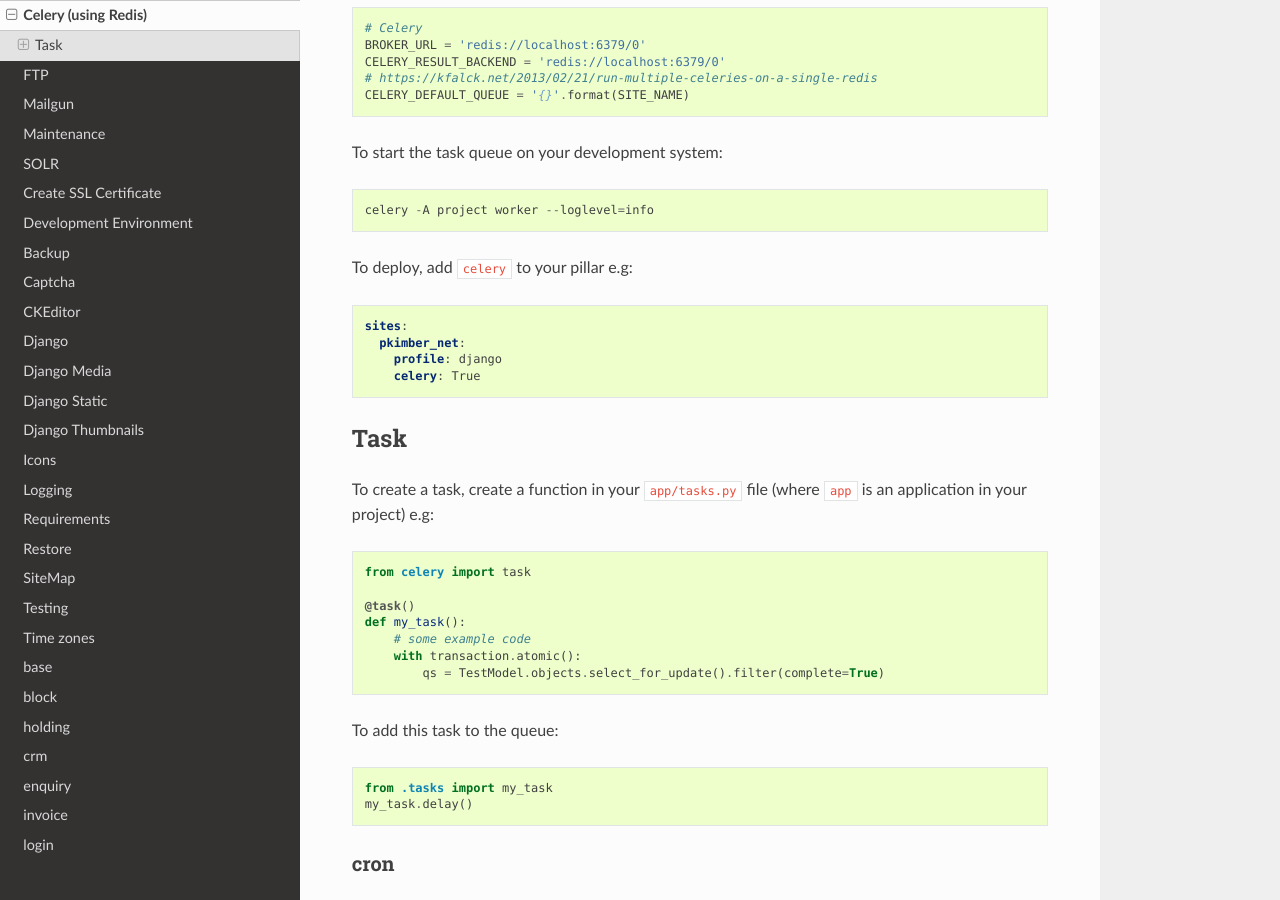
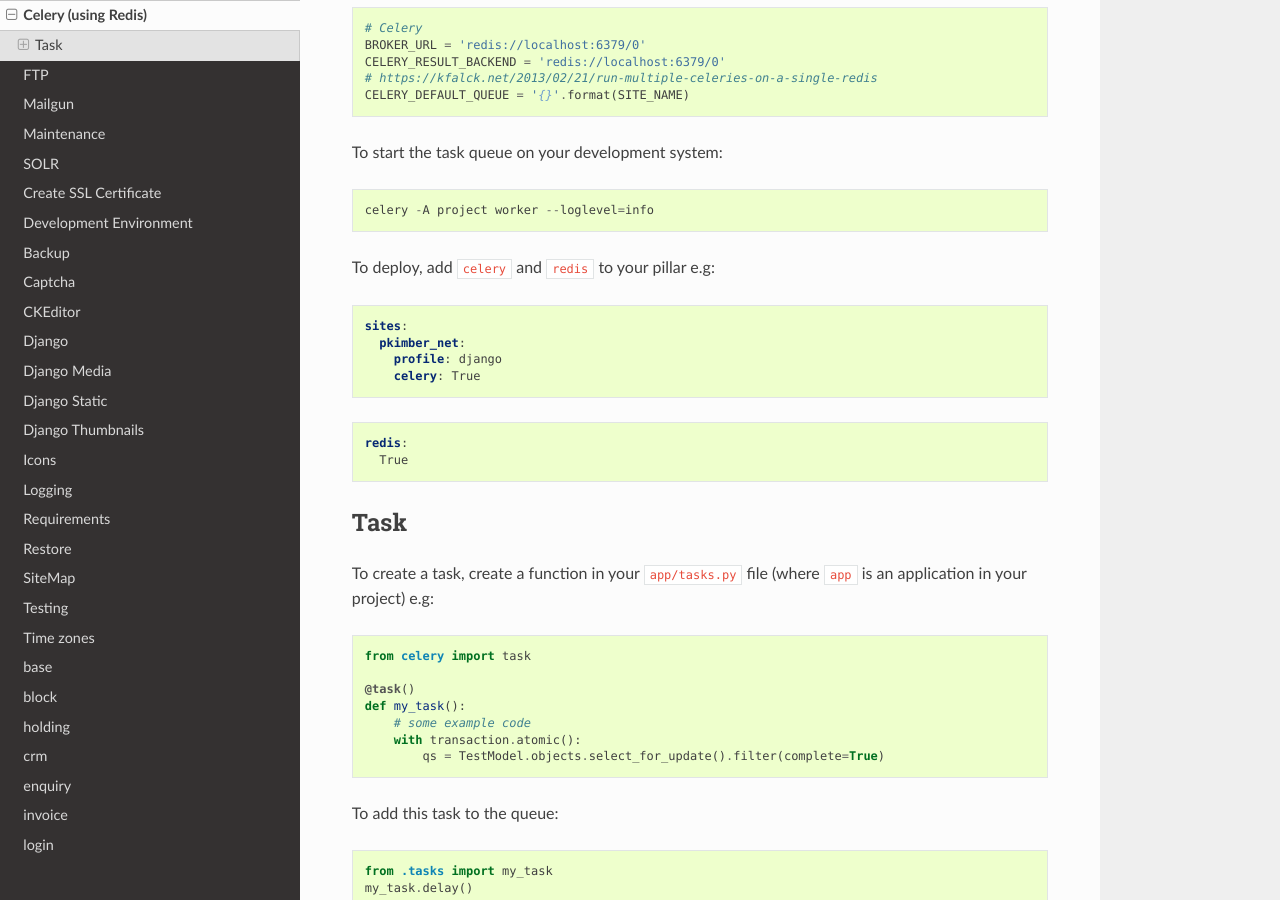
Before and after one commit to pkimber/old-docs-migrated-to-gitlab, a Sphinx documentation site: the page built from source/celery.rst, in a window 1280 px wide and 900 px high, scrolled down 830 px. Built offline with Sphinx 7.4.7 and the Read the Docs theme 2.0.0, drawn with Linux system fonts in a browser that asks for light colours.

```diff
--- a/source/app-search.rst
+++ b/source/app-search.rst
@@ -25,6 +25,7 @@
 In your ``requirements/base.txt``, add the following::
 
   celery-haystack==0.8
+  django-celery-transactions==0.1.3
   django-haystack==2.2.0
   elasticsearch==1.2.0
 
--- a/source/celery.rst
+++ b/source/celery.rst
@@ -43,7 +43,7 @@
 
   celery -A project worker --loglevel=info
 
-To deploy, add ``celery`` to your pillar e.g:
+To deploy, add ``celery`` and ``redis`` to your pillar e.g:
 
 .. code-block:: yaml
 
@@ -51,6 +51,11 @@
     pkimber_net:
       profile: django
       celery: True
+
+.. code-block:: yaml
+
+  redis:
+    True
 
 Task
 ----
```
